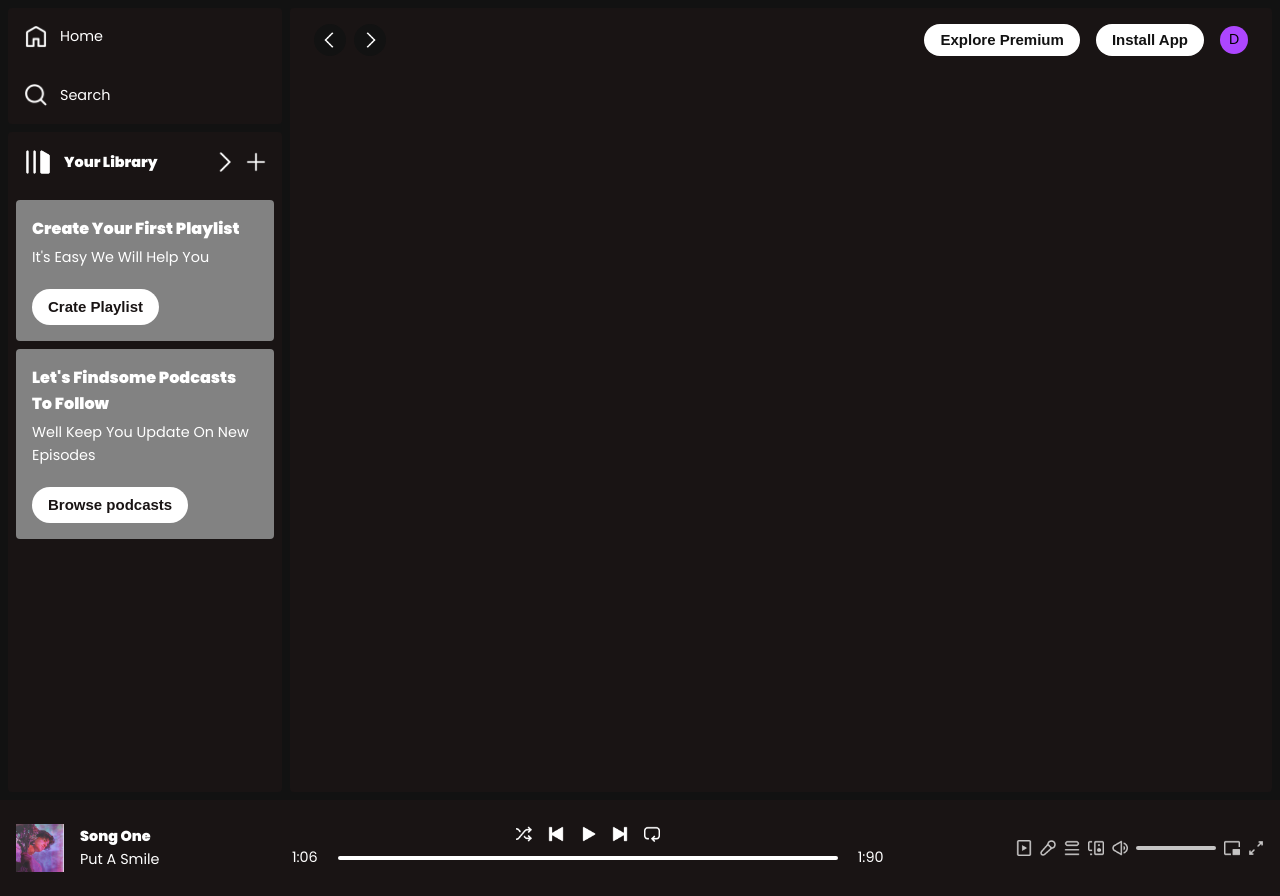
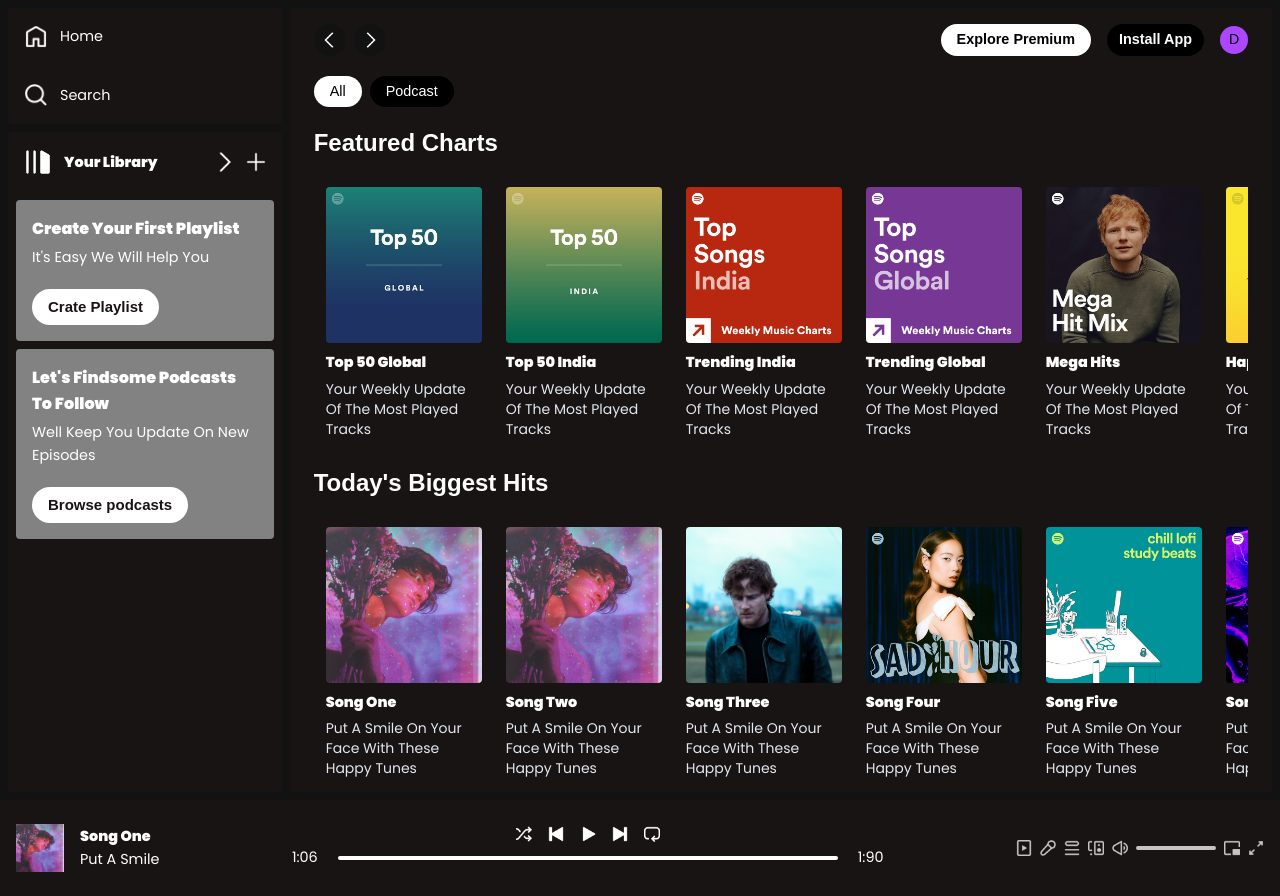
Before and after one commit to raff-E12/react-spotify-clone, a React (Vite) app in the folder Frontend/: page / in a window 1280 px wide. Built offline with nearby package versions, Linux system fonts and the light colour scheme; a web font is replaced by a local one.

Commit message:
feat: Completamento della landing-page

```diff
--- a/Frontend/src/App.css
+++ b/Frontend/src/App.css
@@ -76,6 +76,14 @@
       background-color: var(--spotify-white);
       color: var(--spotify-dark);
       font-family: var(--font-montserrat)
+    }
+
+    .albums{
+      font-family: var(--font-montserrat);
+    }
+
+    .title-menu{
+      font-family: var(--font-montserrat);
     }
 
   }
@@ -209,7 +217,7 @@
     }
 
     .navbar-sc{
-      @apply w-full flex justify-between items-center font-bold;
+      @apply w-full flex justify-between items-center font-bold flex-wrap;
     }
 
     .nav-icons{
@@ -225,12 +233,36 @@
     }
 
     .btn-nav{
-      @apply text-[15px] px-4 py-1 rounded-2xl hidden md:block cursor-pointer;
+      @apply px-4 py-1 rounded-2xl hidden md:block cursor-pointer;
     }
 
     .user-icons{
       @apply bg-purple-500 text-black w-7 h-7 rounded-full flex items-center justify-center font-light capitalize;
     }
+
+    .btn-nav.second{
+      @apply bg-black py-1 px-3 rounded-2xl cursor-pointer text-white;
+    }
+
+    .items-btn-nav{
+      @apply flex items-center gap-2 mt-5;
+    }
+
+    .btn-nav{
+      @apply bg-white text-black px-4 py-1 rounded-2xl cursor-pointer;
+    }
+
+    .btn-nav.inactive{
+      @apply bg-black text-white;
+    }
+
+    .items-displays{
+      @apply min-w-[180px] p-2 px-3 rounded cursor-pointer hover:bg-[#ffffff26];
+    }
+
+    .overflow-sc{
+      @apply flex overflow-auto;
+    }
   }
 
  /***** End Tailwind Css Classes *****/
--- /dev/null
+++ b/Frontend/src/assets/components/AlbumItems.jsx
@@ -0,0 +1,11 @@
+import React from 'react'
+
+export default function AlbumItems({image, name, desc, id}) {
+  return (
+    <div className='items-displays'>
+        <img className="rounded w-50" src={image} alt="album" />
+        <p className='font-extrabold mt-2 mb-1'>{name}</p>
+        <p className='text-slate-200 text-sm'>{desc}</p>
+    </div>
+  )
+}
--- a/Frontend/src/assets/components/Navbar.jsx
+++ b/Frontend/src/assets/components/Navbar.jsx
@@ -3,6 +3,7 @@
 
 export default function Navbar() {
   return (
+   <>
     <div className='navbar-sc'>
        <div className='nav-icons'>
          <img src={icons.arrow_left} alt="icons" className='arrows-icons' />
@@ -10,9 +11,14 @@
        </div>
         <div className='left-btn-nav'>
            <p className='btn-nav'>Explore Premium</p>
-           <p className='btn-nav'>Install App</p>
+           <p className='btn-nav second'>Install App</p>
            <p className='user-icons'>d</p>
         </div>
     </div>
+      <div className='items-btn-nav'>
+         <p className='btn-nav'>All</p>
+         <p className='btn-nav inactive'>Podcast</p>
+      </div>
+    </>
   )
 }
--- /dev/null
+++ b/Frontend/src/assets/components/SongItems.jsx
@@ -0,0 +1,11 @@
+import React from 'react'
+
+export default function SongItems({name, image, desc, id}) {
+  return (
+    <div className='items-displays'>
+        <img src={image} alt="song-icon" className='rounded'/>
+        <p className='font-bold mt-2 mb-1'>{name}</p>
+        <p className='text-slate-200 text-sm'>{desc}</p>
+    </div>
+  )
+}
--- a/Frontend/src/assets/layout/Display.jsx
+++ b/Frontend/src/assets/layout/Display.jsx
@@ -1,10 +1,25 @@
 import React from 'react'
 import Navbar from '../components/Navbar'
+import { albumsData, songsData } from '../js/assets'
+import AlbumItems from '../components/AlbumItems'
+import SongItems from '../components/SongItems'
 
 export default function Display() {
   return (
     <>
      <Navbar />
+     <div className='mb-4'>
+       <h4 className='my-5 font-bold text-2xl title-menu'>Featured Charts</h4>
+       <div className='overflow-sc'>
+         {albumsData.map((item, index) => { return <AlbumItems key={index} name={item.name} desc={item.desc} id={item.id} image={item.image}/>})}
+       </div>
+       <div className='mb-4'>
+         <h4 className='my-5 font-bold text-2xl title-menu'>Today's biggest hits</h4>
+       </div>
+       <div className='overflow-sc'>
+          {songsData.map((items, index) => { return <SongItems key={index} name={items.name} desc={items.desc} id={items.id} image={items.image}/>})}
+       </div>
+     </div>
     </>
   )
 }
```
